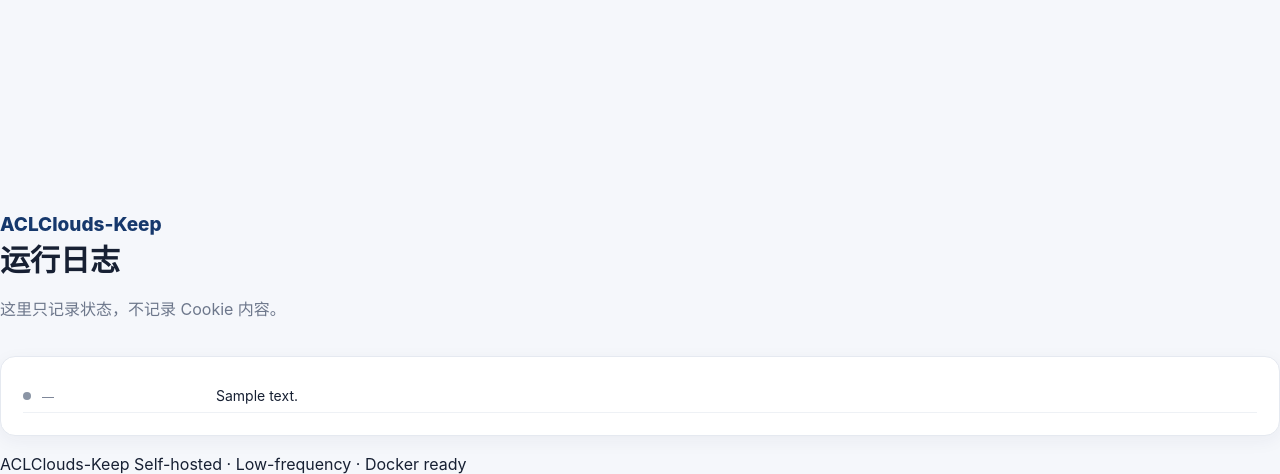
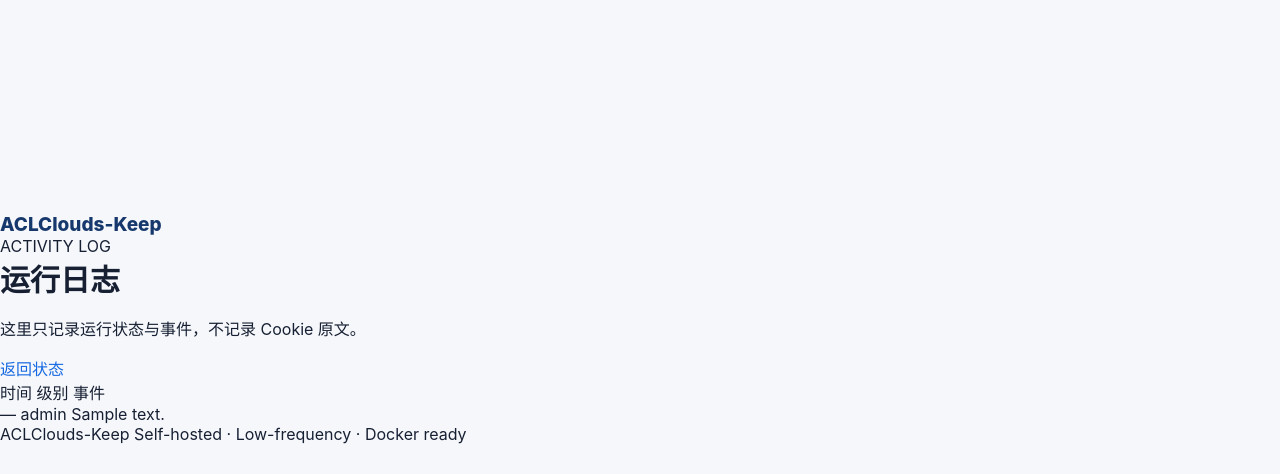
Before and after one commit to frbico/ACLClouds-keep, a Flask app: template templates/logs.html in a window 1280 px wide. Shown: the part 1072-1546 px from the top of the page. After the commit the page ends 1516 px from the top, so only its background shows below. Run offline with Flask 3, Linux system fonts and the light colour scheme; the template is opened without the code that fills it: most values are stand-ins (such as "Sample title", 1, 10 or a date in 2020); parts of the project's set-up code (start-up, migrations or seed data) failed here and were passed over; some libraries are stand-ins or nearby versions.

Commit message:
Redesign logs page

```diff
--- a/templates/logs.html
+++ b/templates/logs.html
@@ -1,21 +1,29 @@
 {% extends "base.html" %}
 {% block content %}
-<div class="hero">
+<section class="page-title">
   <div>
+    <span class="eyebrow">ACTIVITY LOG</span>
     <h1>运行日志</h1>
-    <p class="muted">这里只记录状态，不记录 Cookie 内容。</p>
+    <p>这里只记录运行状态与事件，不记录 Cookie 原文。</p>
   </div>
-</div>
-<section class="card">
-  <div class="events full-events">
+  <a class="button button-outline" href="{{ url_for('index') }}">返回状态</a>
+</section>
+
+<section class="panel">
+  <div class="log-header-row">
+    <span>时间</span>
+    <span>级别</span>
+    <span>事件</span>
+  </div>
+  <div class="log-table">
     {% for e in events %}
-      <div class="event">
-        <span class="dot {{ e.level }}"></span>
+      <div class="log-row">
         <time>{{ e.created_at|fmt_dt }}</time>
+        <span class="log-level {{ e.level }}"><i></i>{{ e.level }}</span>
         <span>{{ e.message }}</span>
       </div>
     {% else %}
-      <p class="muted">暂无日志。</p>
+      <div class="empty-state">暂无日志。</div>
     {% endfor %}
   </div>
 </section>
```
